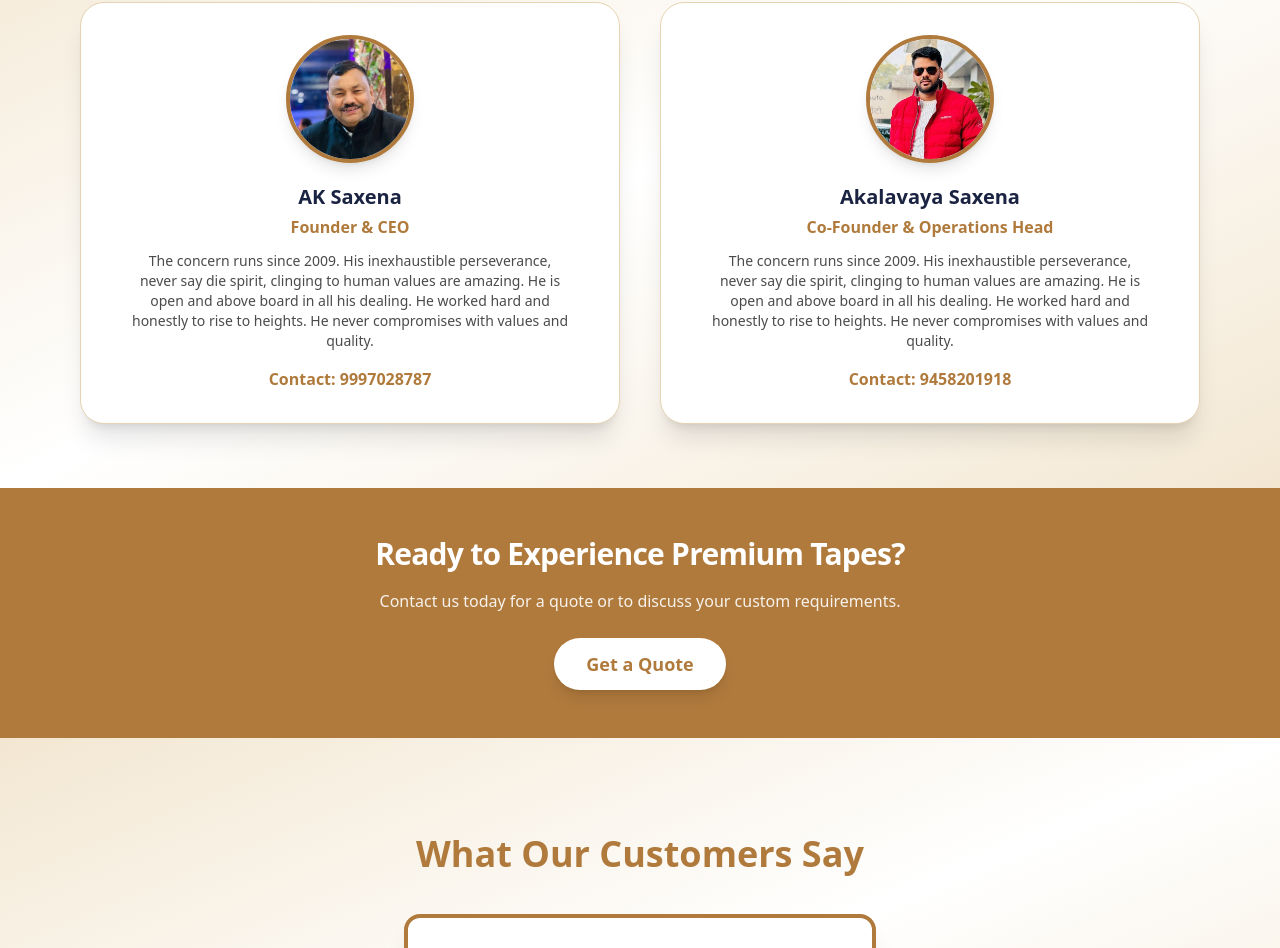
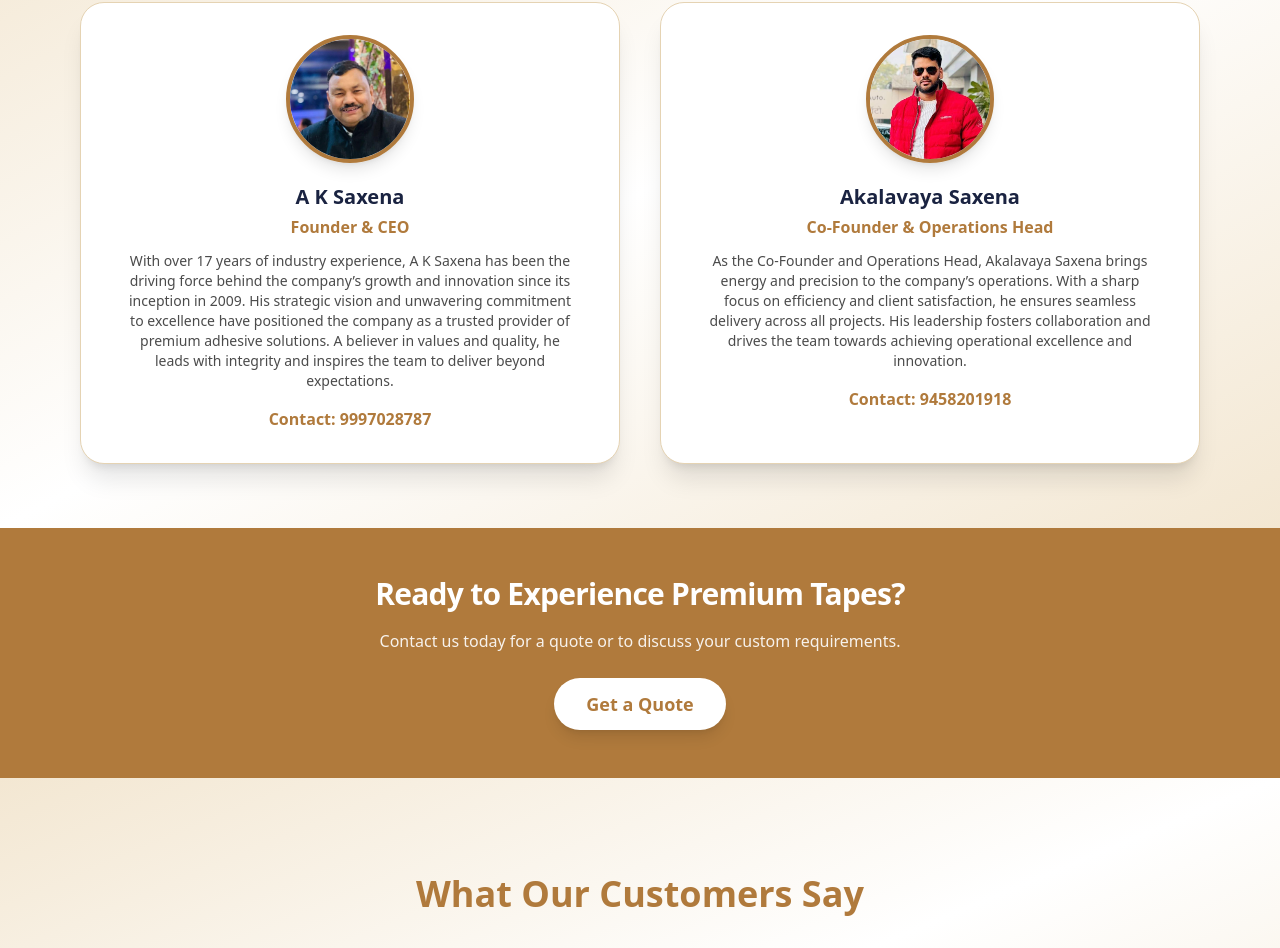
Before and after one commit to 0000aditya0000/millenniumai, a React (Vite) app: page / in a window 1280 px wide. Shown: the part 4556-5504 px from the top of the page. Built offline with nearby package versions, Linux system fonts and the light colour scheme; grey boxes are pictures that could not be loaded.

Commit message:
upadated leadership section content and name formatting

```diff
--- a/src/components/AboutOwner.jsx
+++ b/src/components/AboutOwner.jsx
@@ -5,17 +5,17 @@ import owner2 from "../assets/owner2.jpeg";
 
 const owners = [
   {
-    name: "AK Saxena",
+    name: "A K Saxena",
     role: "Founder & CEO",
     image: owner,
-    bio: `The concern runs since 2009. His inexhaustible perseverance, never say die spirit, clinging to human values are amazing. He is open and above board in all his dealing. He worked hard and honestly to rise to heights. He never compromises with values and quality. `,
+    bio: `With over 17 years of industry experience, A K Saxena has been the driving force behind the company’s growth and innovation since its inception in 2009. His strategic vision and unwavering commitment to excellence have positioned the company as a trusted provider of premium adhesive solutions. A believer in values and quality, he leads with integrity and inspires the team to deliver beyond expectations.`,
     contact : "9997028787",
   },
   {
     name: "Akalavaya Saxena",
     role: "Co-Founder & Operations Head",
     image: owner2,
-    bio: `The concern runs since 2009. His inexhaustible perseverance, never say die spirit, clinging to human values are amazing. He is open and above board in all his dealing. He worked hard and honestly to rise to heights. He never compromises with values and quality. `,
+    bio: `As the Co-Founder and Operations Head, Akalavaya Saxena brings energy and precision to the company’s operations. With a sharp focus on efficiency and client satisfaction, he ensures seamless delivery across all projects. His leadership fosters collaboration and drives the team towards achieving operational excellence and innovation.`,
     contact : "9458201918",
   },
 
```
